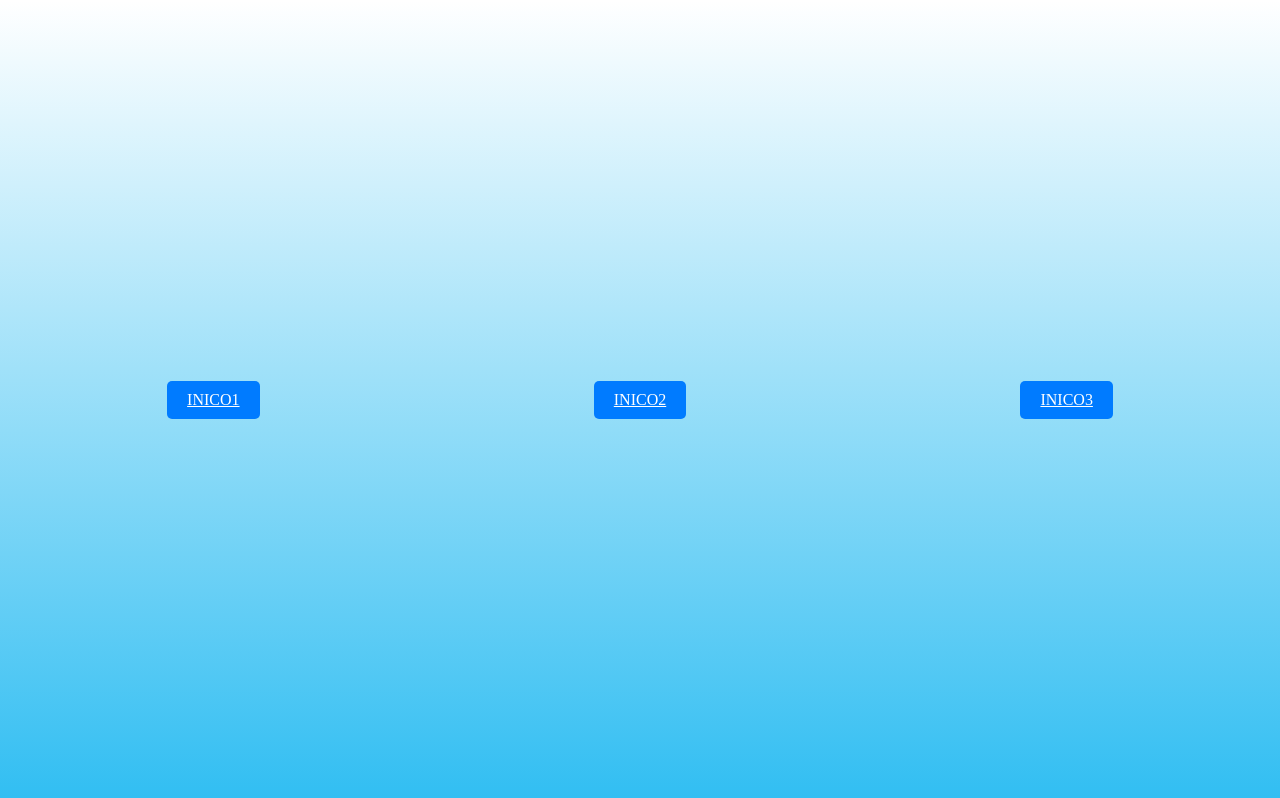
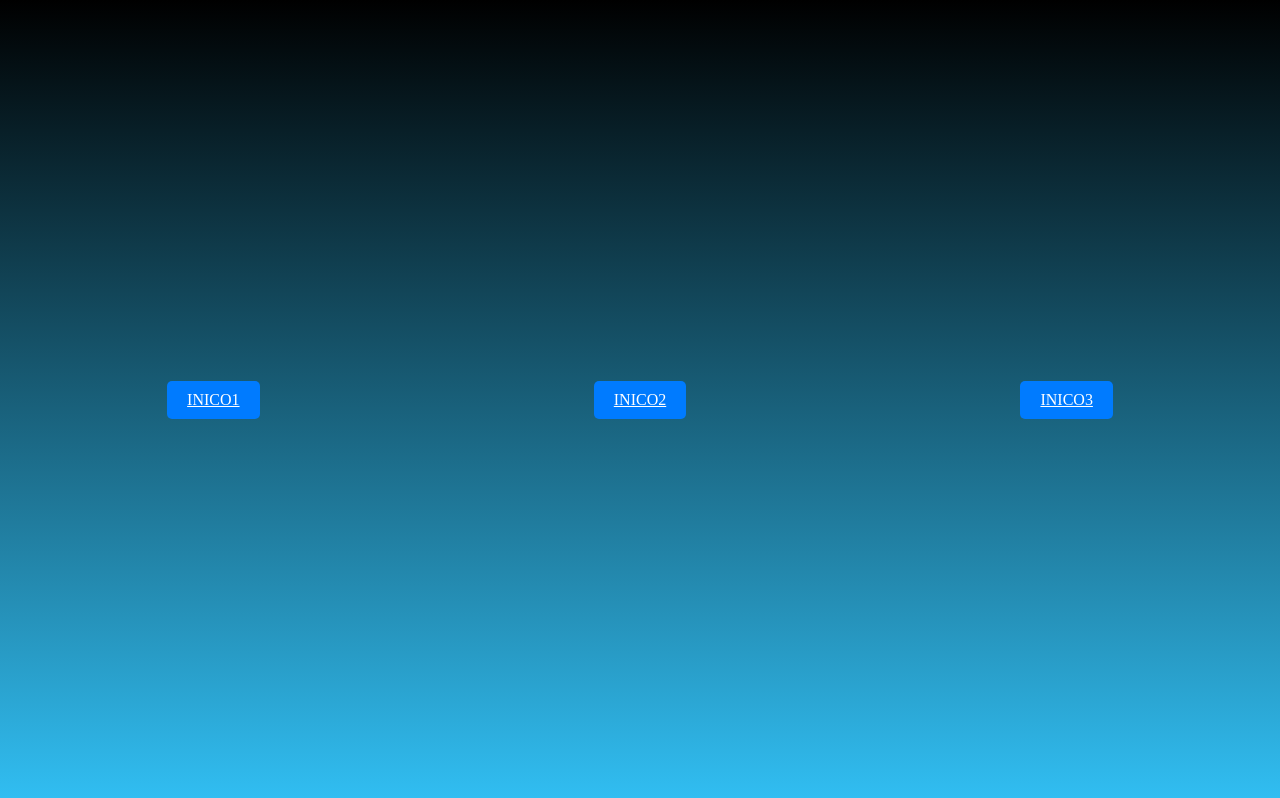
Before and after one commit to EBMEBM/web1, a plain HTML site: page index.html in a window 1280 px wide. Drawn offline with Linux system fonts and the light colour scheme.

Commit message:
Update index.html

```diff
--- a/index.html
+++ b/index.html
@@ -7,7 +7,7 @@
 <style>
 
     body {
-        background: linear-gradient(to bottom, #0000, #31BEF2);
+        background: linear-gradient(to bottom, #000000, #31BEF2);
         display: flex;
         justify-content: space-between;
         align-items: center;
```
